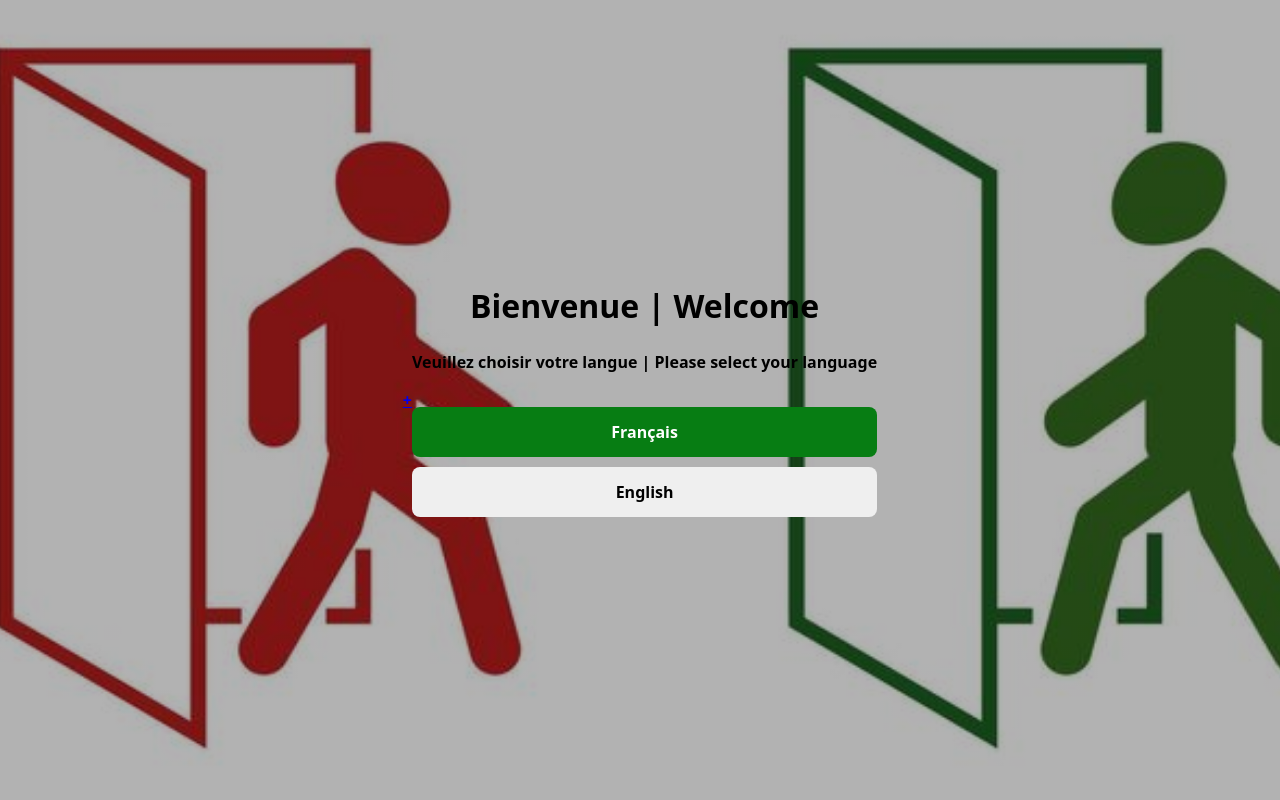
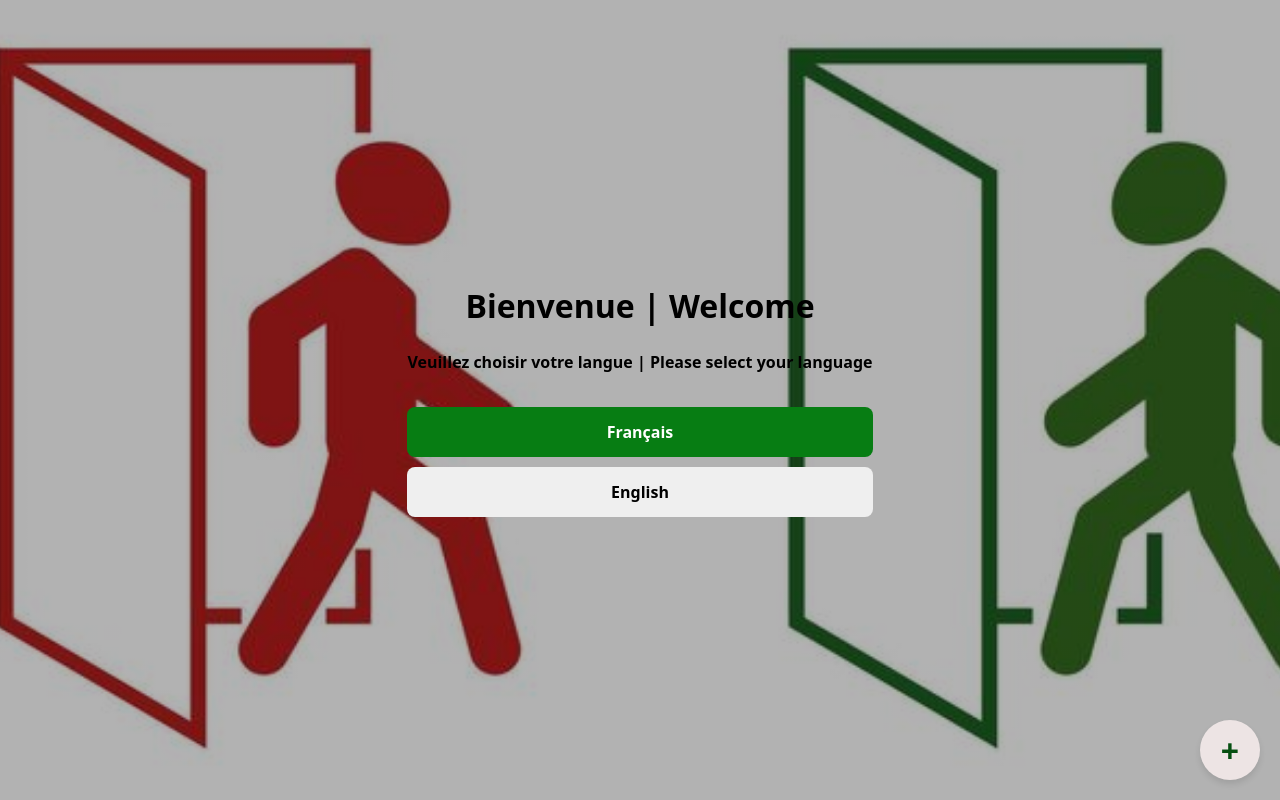
Before and after one commit to imelda-masida/MOPAYYA_service, a Flask app: page / in a window 1280 px wide. Run offline with Flask 3, Linux system fonts and the light colour scheme.

Commit message:
ajout css du bouton de telechargement

```diff
--- a/static/css/style.css
+++ b/static/css/style.css
@@ -104,3 +104,22 @@
     font-size: 1rem;
     text-align: left;
 }
+
+.btn-download {
+    position: fixed;
+    bottom: 20px;
+    right: 20px;
+    background-color: rgb(237, 228, 228);
+    color: rgb(6, 79, 17);
+    border: none;
+    border-radius: 50%;
+    width: 60px;
+    height: 60px;
+    font-size: 2rem;
+    display: flex;
+    justify-content: center;
+    align-items: center;
+    text-decoration: none;
+    box-shadow: 0 4px 6px rgba(0, 0, 0, 0.1);
+    transition: background-color 0.3s ease, transform 0.1s ease;
+}
```
Also changed, not shown: 1 other file.
